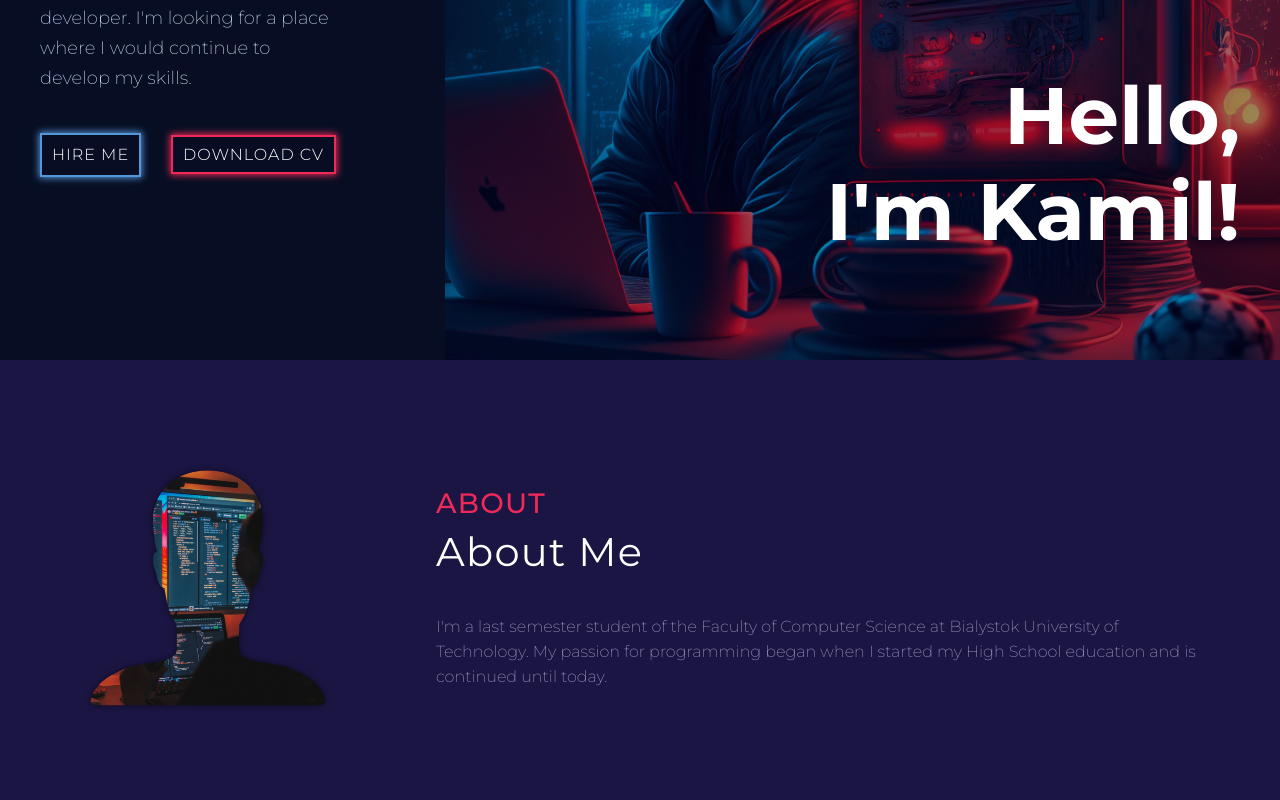
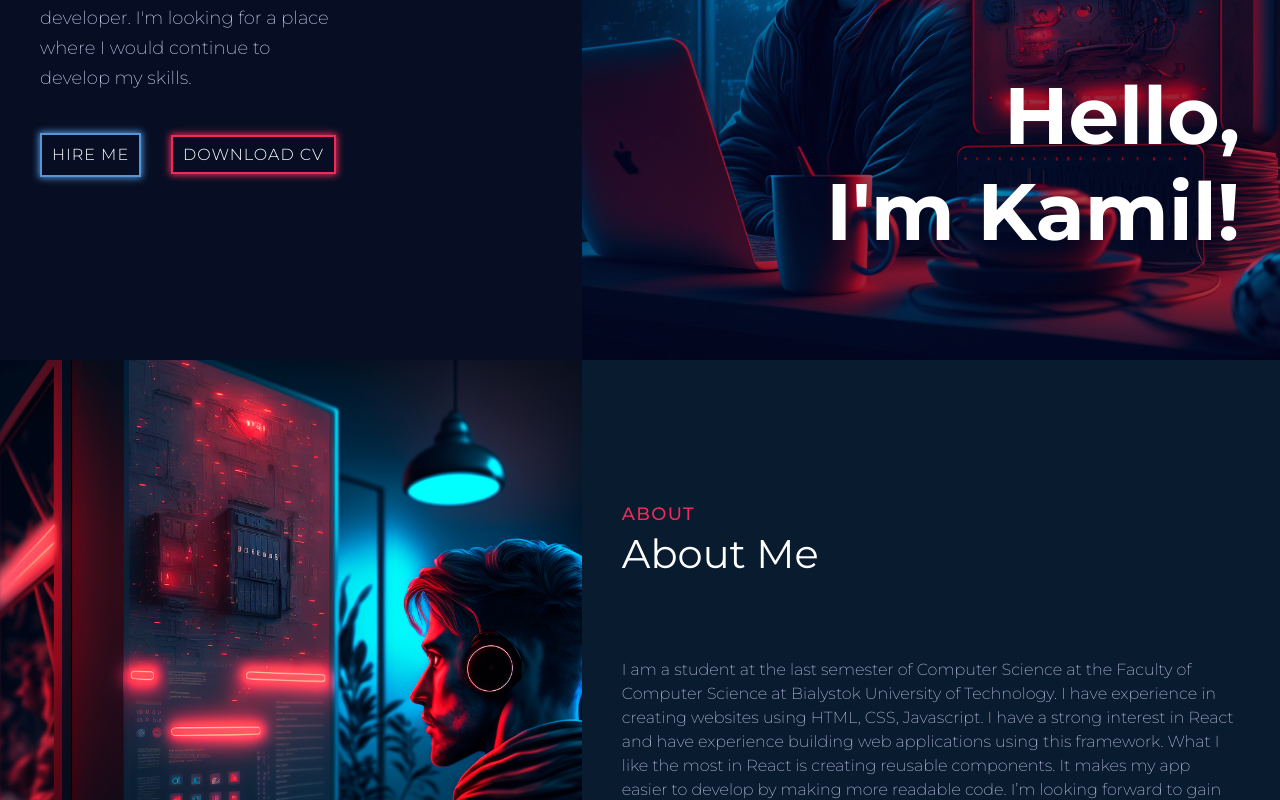
Before and after one commit to ksky793/portfolio, a React (Create React App) app: page / in a window 1280 px wide. Shown: the part 440-1240 px from the top of the page. Built offline with nearby package versions, Linux system fonts and the light colour scheme; the HTML template or start-up script is replaced by a standard one.

Commit message:
Refactoring komponentu About / dodano scss

```diff
--- a/src/components/about/About.css
+++ /dev/null
@@ -1,93 +0,0 @@
-.about-active {
-	display: flex;
-}
-.about-inactive {
-	display: none;
-}
-.section-about-me {
-	position: relative;
-	width: 100%;
-	height: 100%;
-	background-color: var(--lightPurpleBackground);
-}
-
-.about-info-container {
-	display: flex;
-	justify-content: center;
-	flex-direction: column;
-	align-items: center;
-	width: 100%;
-}
-.about-img-info-container {
-	position: relative;
-}
-.about-img-person {
-	width: 100%;
-}
-
-.about-headers-container {
-	position: absolute;
-	width: 100%;
-	bottom: -20px;
-	align-items: center;
-	flex-direction: column;
-}
-
-.about-upper-header {
-	font-weight: 500;
-	letter-spacing: 1.3px;
-	color: var(--lightRedColor);
-}
-.about-lower-header {
-	font-weight: 400;
-	letter-spacing: 1.3px;
-	font-size: 40px;
-	color: white;
-}
-
-.about-text {
-	width: 100%;
-	margin: 50px auto 20px auto;
-	font-weight: 200;
-	line-height: 25px;
-	font-size: 16px;
-	text-align: center;
-	color: var(--lightPurpleColor);
-}
-.about-icons {
-	width: 100%;
-	justify-content: center;
-	font-size: 30px;
-}
-
-@media (min-width: 769px) {
-	.about-active {
-		display: none;
-	}
-	.about-inactive {
-		display: flex;
-	}
-
-	.about-info-container {
-		flex-direction: row;
-	}
-	.about-text {
-		text-align: left;
-	}
-
-	.about-headers-container {
-		align-items: flex-start;
-		position: relative;
-	}
-	.about-img-person {
-		width: 20vw;
-		max-width: 300px;
-	}
-	.about-img-info-container {
-		margin-right: 100px;
-	}
-	.about-icons {
-		position: absolute;
-		bottom: -5px;
-	}
-}
--- a/src/components/about/About.js
+++ b/src/components/about/About.js
@@ -1,34 +1,41 @@
-import personIcon from '../../assets/images/aboutPersonIcon.png';
-import { MdEmail } from 'react-icons/md';
-import { FaGithub, FaLinkedin, FaInstagram } from 'react-icons/fa';
-import './About.css';
+import personIcon from '../../assets/images/headerIllustration.jpg';
+import './About.scss';
+import SectionHeaders from '../sectionHeaders/SectionHeaders';
+import { useEffect, useState } from 'react';
+const About = () => {
+	const [widthSize, setWidthSize] = useState(window.innerWidth);
 
-const About = () => {
+	const handleWindowSizeChange = () => {
+		setWidthSize(window.innerWidth);
+	};
+	useEffect(() => {
+		window.addEventListener('resize', handleWindowSizeChange);
+		return () => {
+			window.removeEventListener('resize', handleWindowSizeChange);
+		};
+	}, []);
+
+	const isMobile = widthSize < 768;
 	return (
 		<section className='section-about-me' id='about'>
-			<div data-aos='fade-up' className='wrapper about-info-container'>
-				<div className='about-img-info-container'>
-					<img
-						className='about-img-person'
-						src={personIcon}
-						alt='Image Person'
-					></img>
-					<div className='about-headers-container about-active'>
-						<h3 className='about-upper-header'>ABOUT</h3>
-						<h2 className='about-lower-header'>About Me </h2>
-					</div>
-				</div>
-
-				<div className='about-text-container'>
-					<div className='about-headers-container about-inactive'>
-						<h3 className='about-upper-header'>ABOUT</h3>
-						<h2 className='about-lower-header'>About Me </h2>
-					</div>
+			<div className='about-me-illustration'></div>
+			<div className='about-me-text-container'>
+				<div className='about-me-text'>
+					<SectionHeaders
+						upperText='ABOUT'
+						lowerText='About Me'
+						textAllign={isMobile ? 'center' : 'left'}
+					/>
 					<p className='about-text'>
-						I'm a last semester student of the Faculty of Computer Science at
-						Bialystok University of Technology. My passion for programming began
-						when I started my High School education and is continued until
-						today.
+						I am a student at the last semester of Computer Science at the
+						Faculty of Computer Science at Bialystok University of Technology. I
+						have experience in creating websites using HTML, CSS, Javascript. I
+						have a strong interest in React and have experience building web
+						applications using this framework. What I like the most in React is
+						creating reusable components. It makes my app easier to develop by
+						making more readable code. I’m looking forward to gain my first
+						commercial experience and i’m very curious to see what it’s like to
+						work in a real project.
 					</p>
 				</div>
 			</div>
--- /dev/null
+++ b/src/components/about/About.scss
@@ -0,0 +1,53 @@
+@import '../../mixins.scss';
+$backgroundColor: #091b2f;
+
+.section-about-me {
+	background-color: $backgroundColor;
+	display: flex;
+	flex-direction: column;
+	padding: 100px 40px;
+	position: relative;
+	.about-me-illustration {
+		width: 100%;
+		height: 500px;
+		background-image: url('../../assets/images/headerIllustration.jpg');
+		background-size: cover;
+	}
+
+	.about-me-text-container {
+		width: 100%;
+		.about-me-text {
+			margin-top: 40px;
+			.about-text {
+				font-weight: 200;
+				color: #c0c3e6;
+				text-align: center;
+			}
+		}
+	}
+
+	@include bp(tablet) {
+		flex-direction: row;
+		padding: 0;
+		.about-me-illustration {
+			height: 650px;
+			flex-shrink: 1.2;
+			background-position: 50%;
+		}
+		.about-me-text-container {
+			padding: 0;
+			flex-shrink: 1;
+			.about-me-text {
+				margin-top: 0;
+				height: 100%;
+				display: flex;
+				flex-direction: column;
+				justify-content: center;
+				padding: 40px;
+				.about-text {
+					text-align: left;
+				}
+			}
+		}
+	}
+}
--- a/src/components/footer/Footer.css
+++ b/src/components/footer/Footer.css
@@ -39,7 +39,11 @@
 }
 
 .footer-copyright-container h5 {
-	font-size: 14px;
+	font-size: 16px;
 	font-weight: 300;
 	color: var(--footerColor);
 }
+.license {
+	font-size: 10px;
+	color: var(--footerColor);
+}
--- a/src/components/footer/Footer.js
+++ b/src/components/footer/Footer.js
@@ -19,6 +19,7 @@ const Footer = () => {
 				<AiOutlineCopyrightCircle className='ic ic-copyright' />
 				<h5>2022 Kamil Świętochowski</h5>
 			</div>
+			<p className='license'>CC Attribution-NonCommercial 4.0 International</p>
 		</footer>
 	);
 };
--- a/src/components/header/Header.scss
+++ b/src/components/header/Header.scss
@@ -37,10 +37,10 @@ $marginBottomText: 20px;
 		z-index: 1;
 	}
 	.header-text {
+		padding: 100px 40px;
 		position: relative;
 		text-align: left;
 		width: 100%;
-		padding: 100px 40px;
 		color: white;
 		z-index: 2;
 		.header-main-text {
@@ -91,8 +91,11 @@ $marginBottomText: 20px;
 			}
 		}
 		.header-text {
-			flex-shrink: 2;
+			padding: 0;
+			flex-shrink: 1.2;
 			.header-bottom-text {
+				margin-left: 40px;
+				width: 300px;
 				.header-position {
 					font-size: 50px;
 					line-height: 60px;
@@ -106,6 +109,9 @@ $marginBottomText: 20px;
 					width: 300px;
 					margin-bottom: $marginBottomText;
 				}
+			}
+			.header-buttons {
+				margin-left: 40px;
 			}
 		}
 	}
--- a/src/components/sectionHeaders/SectionHeaders.js
+++ b/src/components/sectionHeaders/SectionHeaders.js
@@ -1,25 +1,9 @@
 import './SectionHeaders.css';
-const sectionHeaders = ({ upperText, lowerText, headersParagraph }) => {
+const sectionHeaders = ({ upperText, lowerText, textAllign }) => {
 	return (
-		<div
-			className='headers-container'
-			//condition for featuredprojects section
-			style={{
-				textAlign: upperText === 'PORTFOLIO' && 'left',
-				marginBottom: upperText === 'PORTFOLIO' && '0px',
-			}}
-		>
+		<div className='headers-container' style={{ textAlign: textAllign }}>
 			<h5 className='headers-upper-text'>{upperText}</h5>
-			<h2
-				//condition for featuredprojects section
-				className='headers-lower-text'
-				style={{ marginBottom: upperText === 'PORTFOLIO' && '0px' }}
-			>
-				{lowerText}
-			</h2>
-			{headersParagraph && (
-				<p className='services-main-paragraph'>{headersParagraph}</p>
-			)}
+			<h2 className='headers-lower-text'>{lowerText}</h2>
 		</div>
 	);
 };
--- a/src/pages/home/Home.jsx
+++ b/src/pages/home/Home.jsx
@@ -10,7 +10,7 @@ import Footer from '../../components/footer/Footer';
 const Home = () => {
 	return (
 		<div className='home-page'>
-			<Navbar />
+			{/* <Navbar /> */}
 			<Header />
 			<About />
 			<Services />
```
Also changed, not shown: src/assets/images/portfolio.png, src/assets/images/portfolio1.png (added).
